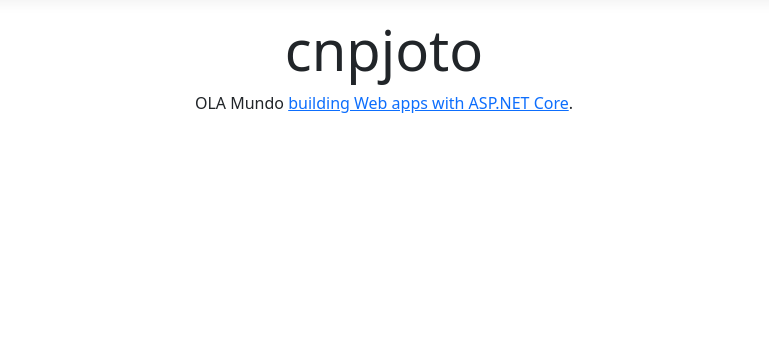
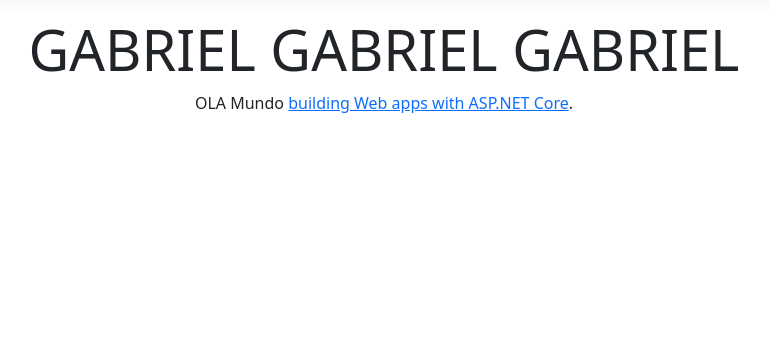
Before and after one commit to ICEI-PUC-Minas-PMV-ADS/pmv-ads-2023-2-e2-proj-int-t2-match-game, an ASP.NET Core app: page / in a window 1280 px wide. Shown: the part 57-420 px from the top of the page, without its empty margins (256-1025 px from the left). Run offline with ASP.NET Core 8, Linux system fonts and the light colour scheme; style sheets or scripts are compiled from the project's sources.

Commit message:
TESTE
TESTE

```diff
--- a/src/MatchGame/MatchGame/Views/Home/Index.cshtml
+++ b/src/MatchGame/MatchGame/Views/Home/Index.cshtml
@@ -3,6 +3,6 @@
 }
 
 <div class="text-center">
-    <h1 class="display-4">cnpjoto</h1>
+    <h1 class="display-4">GABRIEL GABRIEL GABRIEL</h1>
     <p>OLA Mundo <a href="https://docs.microsoft.com/aspnet/core">building Web apps with ASP.NET Core</a>.</p>
 </div>
```
